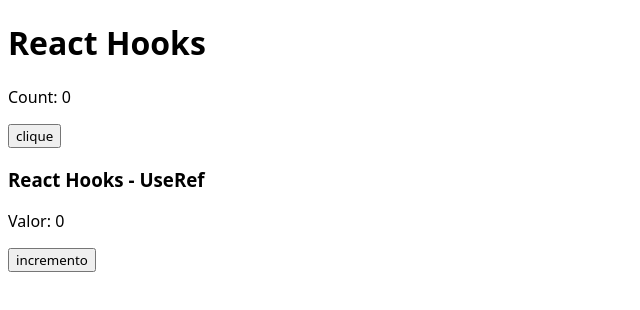
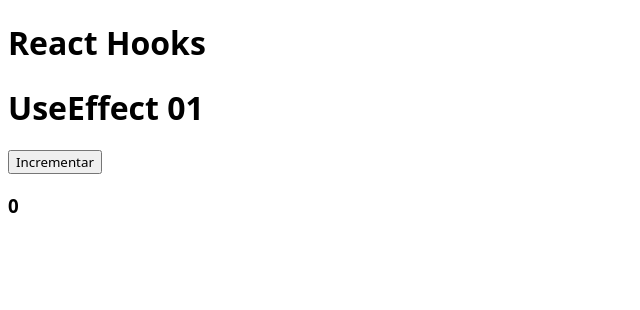
Before and after one commit to danielBRTanimacao/React-estudo, a React (Vite) app in the folder react-04-hooks/: page / in a window 1280 px wide. Shown: the top 310 px of the page, without its empty margins (0-640 px from the left). Built offline with nearby package versions, Linux system fonts and the light colour scheme.

Commit message:
hooks UseEffect

```diff
--- a/react-04-hooks/src/App.jsx
+++ b/react-04-hooks/src/App.jsx
@@ -14,8 +14,9 @@ import React from "react";
 // import HookState12 from "./components/UseState12";
 // import HookState13 from "./components/UseState13";
 // import HookState14 from "./components/UseState14";
-import HookState15 from "./components/UseState15";
-import HookState16 from "./components/UseRef16";
+// import HookState15 from "./components/UseState15";
+// import HookState16 from "./components/UseRef16";
+import HookState17 from "./components/UseEffect17";
 
 import "./assets/css/Index.css";
 
@@ -34,8 +35,9 @@ export default () => {
             {/* <HookState12 /> */}
             {/* <HookState13 /> */}
             {/* <HookState14 /> */}
-            <HookState15 />
-            <HookState16 />
+            {/* <HookState15 /> */}
+            {/* <HookState16 /> */}
+            <HookState17 />
         </>
     );
 };
--- /dev/null
+++ b/react-04-hooks/src/components/UseEffect17.jsx
@@ -0,0 +1,21 @@
+import React, { useState, useEffect } from "react";
+
+export default () => {
+    const [value, setValue] = useState(0);
+
+    function incremento() {
+        setValue(value + 1);
+    }
+
+    useEffect(() => {
+        console.log("componente iniciado");
+    }, [value]);
+
+    return (
+        <>
+            <h1>UseEffect 01</h1>
+            <button onClick={incremento}>Incrementar</button>
+            <h3>{value}</h3>
+        </>
+    );
+};
```
